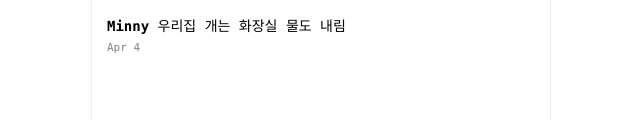
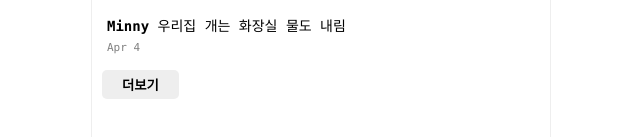
Before and after one commit to Seoyun0208/CodingApple_Vue.js, a Vue app in the folder vuestagram/: page / in a window 1280 px wide. Shown: the part 1765-1902 px from the top of the page, without its empty margins (319-959 px from the left). Built offline with nearby package versions, Linux system fonts and the light colour scheme.

Commit message:
[Update] vuestagram. 서버로 ajax 요청하는 더보기 버튼 만들기

```diff
--- a/vuestagram/package.json
+++ b/vuestagram/package.json
@@ -8,6 +8,7 @@
     "lint": "vue-cli-service lint"
   },
   "dependencies": {
+    "axios": "^0.26.1",
     "core-js": "^3.8.3",
     "vue": "^3.2.13"
   },
--- a/vuestagram/src/App.vue
+++ b/vuestagram/src/App.vue
@@ -11,6 +11,7 @@
 
   <Container :posts="posts" />
 
+  <button class="btn" @click="more">더보기</button>
   <div class="footer">
     <ul class="footer-button-plus">
       <input type="file" id="file" class="inputfile" />
@@ -22,13 +23,29 @@
 <script>
 import Container from "./components/Container.vue";
 import posts from "./assets/posts";
+import axios from "axios";
 
 export default {
   name: "App",
   data() {
     return {
       posts: posts,
+      moreCnt: 0,
     };
+  },
+  methods: {
+    more() {
+      axios
+        .get(`https://codingapple1.github.io/vue/more${this.moreCnt}.json`)
+        .then((result) => {
+          // console.log(result.data);
+          this.posts.push(result.data);
+          this.moreCnt++;
+        })
+        .catch(() => {
+          console.log("GET 요청을 실패했습니다.");
+        });
+    },
   },
   components: {
     Container: Container,
@@ -94,6 +111,22 @@ ul {
   margin-top: 10px;
 }
 
+.btn {
+  background: #eee;
+  border: none;
+  padding: 5px 20px;
+  border-radius: 5px;
+  font-weight: bold;
+  margin: 5px 10px;
+  transition: all 0.5s;
+}
+
+.btn:hover {
+  cursor: pointer;
+  color: white;
+  background: rgb(187, 187, 187);
+}
+
 .footer {
   width: 100%;
   position: sticky;
@@ -111,13 +144,6 @@ ul {
   padding-top: 12px;
 }
 
-.sample-box {
-  width: 100%;
-  height: 600px;
-  background-color: bisque;
-  text-align: center;
-}
-
 .inputfile {
   display: none;
 }
--- a/vuestagram/src/components/Container.vue
+++ b/vuestagram/src/components/Container.vue
@@ -9,7 +9,9 @@ import Post from "./Post.vue";
 
 export default {
   name: "Container",
-  data() {},
+  data() {
+    return {};
+  },
   components: {
     Post: Post,
   },
```
Also changed, not shown: 2 other files (tests, documents, lock files or other folders).
